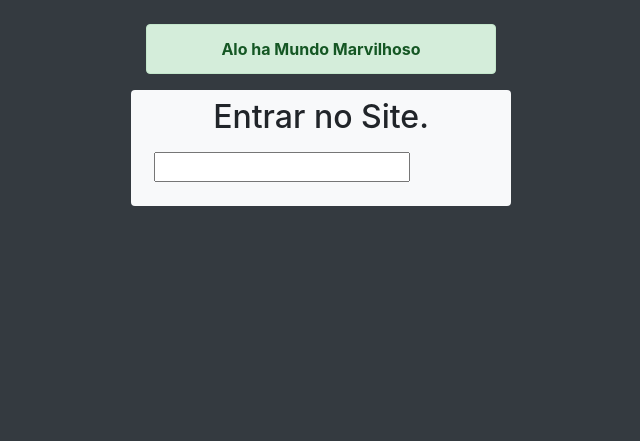
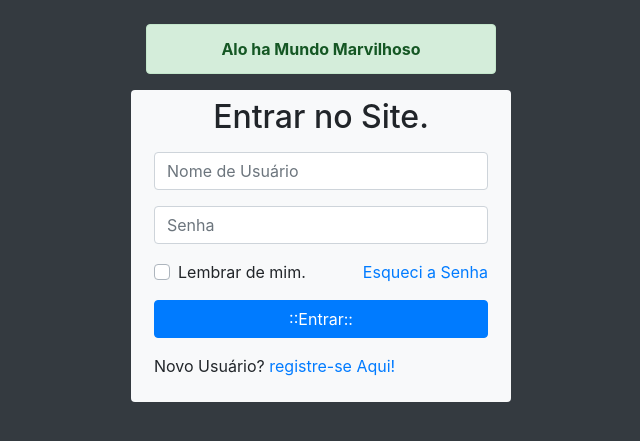
Before and after one commit to rafaeldaro/login, a PHP site: page /login/ in a window 1280 px wide. Shown: the top 441 px of the page, without its empty margins (319-959 px from the left). Run offline with PHP 8.4, Linux system fonts and the light colour scheme.

Commit message:
Formulário de Login
close #1

```diff
--- a/index.php
+++ b/index.php
@@ -35,9 +35,40 @@
                     Entrar no Site.
                 </h2>
                 <form action="#" method="post" class="p-2" id="formLogin">
+
                     <div class="form-group">
-                <input type="text">
+                        <input type="text" name="nomeUsuario" id="nomeUsuario" placeholder="Nome de Usuário" class="form-control">
                     </div>
+
+                    <div class="form-group">
+                        <input type="password" name="senhausuario" id="senhausuario" placeholder="Senha " class="form-control">
+                    </div>
+
+
+                    <div class="form-group">
+                        <div class="custom-control custom-checkbox">
+                            <input type="checkbox" name="lembrar" id="lembrar" class="custom-control-input">
+                            <label for="lembrar" class="custom-control-label">
+                                Lembrar de mim.
+                            </label>
+
+                            <a href="#" class=" float-right" id="btnEsqueci">
+                                Esqueci a Senha
+                            </a>
+
+                        </div>
+                    </div>
+
+                    <div class=" form-group">
+                        <input type="submit" value="::Entrar::" name="btnEntrar" id="btnEntrar" class="btn btn-primary btn-block">
+                    </div>
+
+                    <div class="for-group">
+                        <p>
+                            Novo Usuário? <a href="#" id="btnRegistrar"> registre-se Aqui!</a>
+                        </p>
+                    </div>
+
                 </form>
             </div>
         </section>
```
Lines whose indentation alone changed are shown as unchanged.
